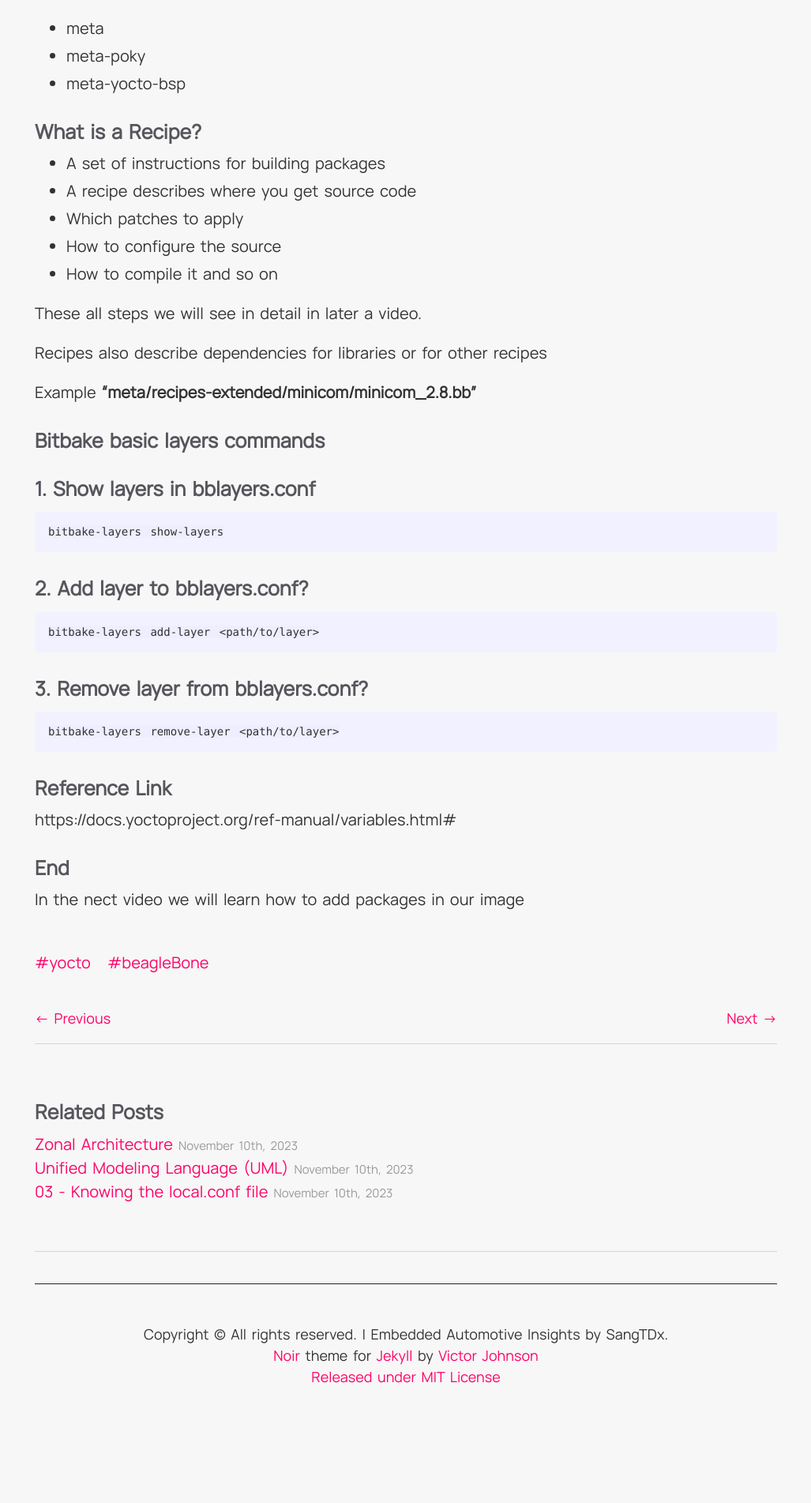
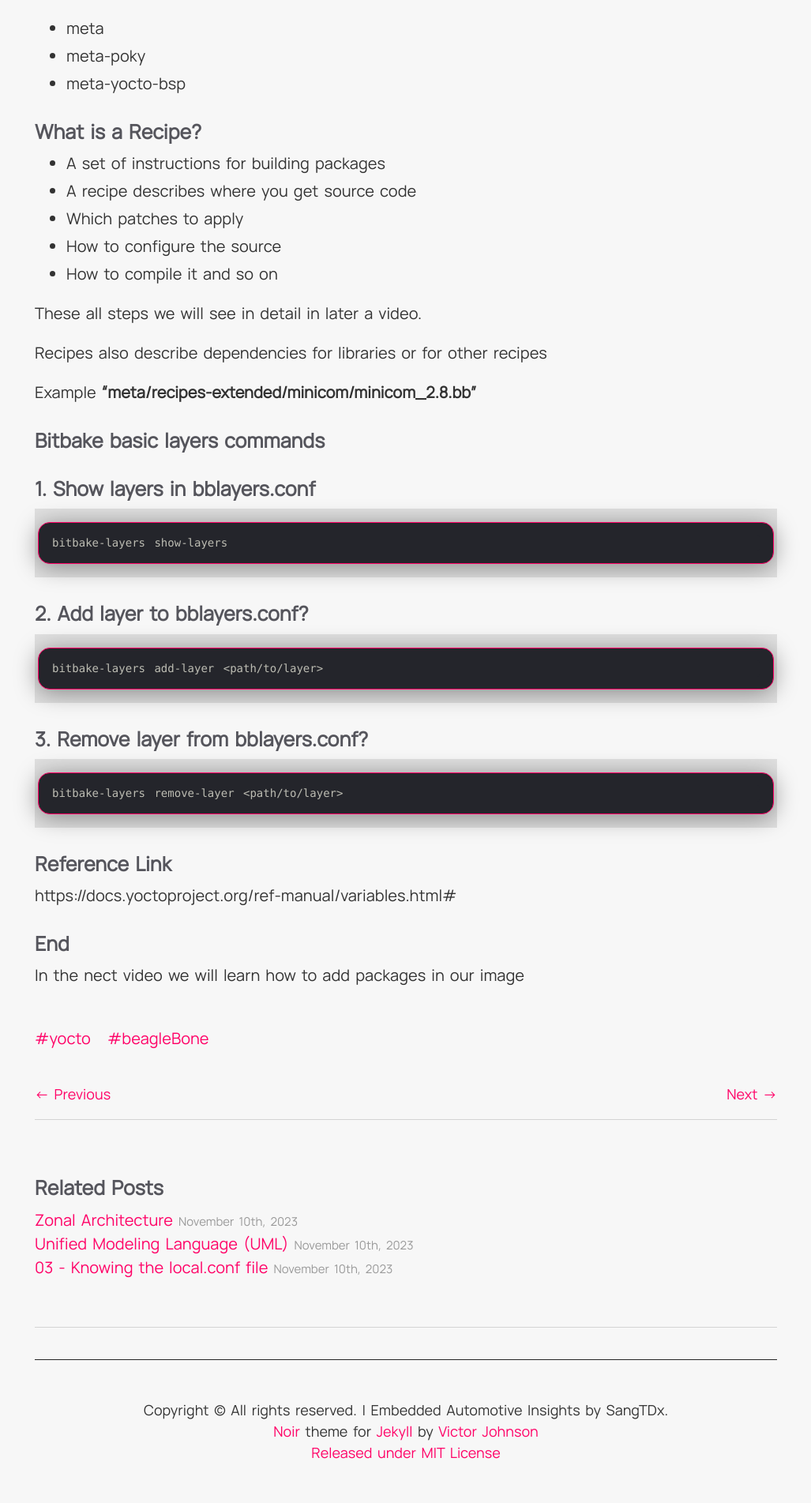
Before and after one commit to SangTDx/sangtdx.github, a Jekyll site: the page built from _posts/2023-11-10-#4-BBLAYERS_Conf.md, in a window 1280 px wide. Shown: the part 712-2615 px from the top of the page at 79% size, without its empty margins (126-1153 px from the left). Built offline with Jekyll 4.4.1, drawn with Linux system fonts in a browser that asks for light colours; before the commit the page ends 2519 px from its top, so only the background shows below that.

````diff
--- a/_posts/2023-11-10-#4-BBLAYERS_Conf.md
+++ b/_posts/2023-11-10-#4-BBLAYERS_Conf.md
@@ -45,19 +45,19 @@ Example **"meta/recipes-extended/minicom/minicom_2.8.bb"**
 
 ### 1. Show layers  in bblayers.conf
 
-```bitbake
+```bash
 bitbake-layers show-layers
 ```
 
 ### 2. Add layer to bblayers.conf?
 
-```bitbake
+```bash
 bitbake-layers add-layer <path/to/layer>
 ```
 
 ### 3. Remove layer from bblayers.conf?
 
-```bitbake
+```bash
 bitbake-layers remove-layer <path/to/layer>
 ```
 
````
